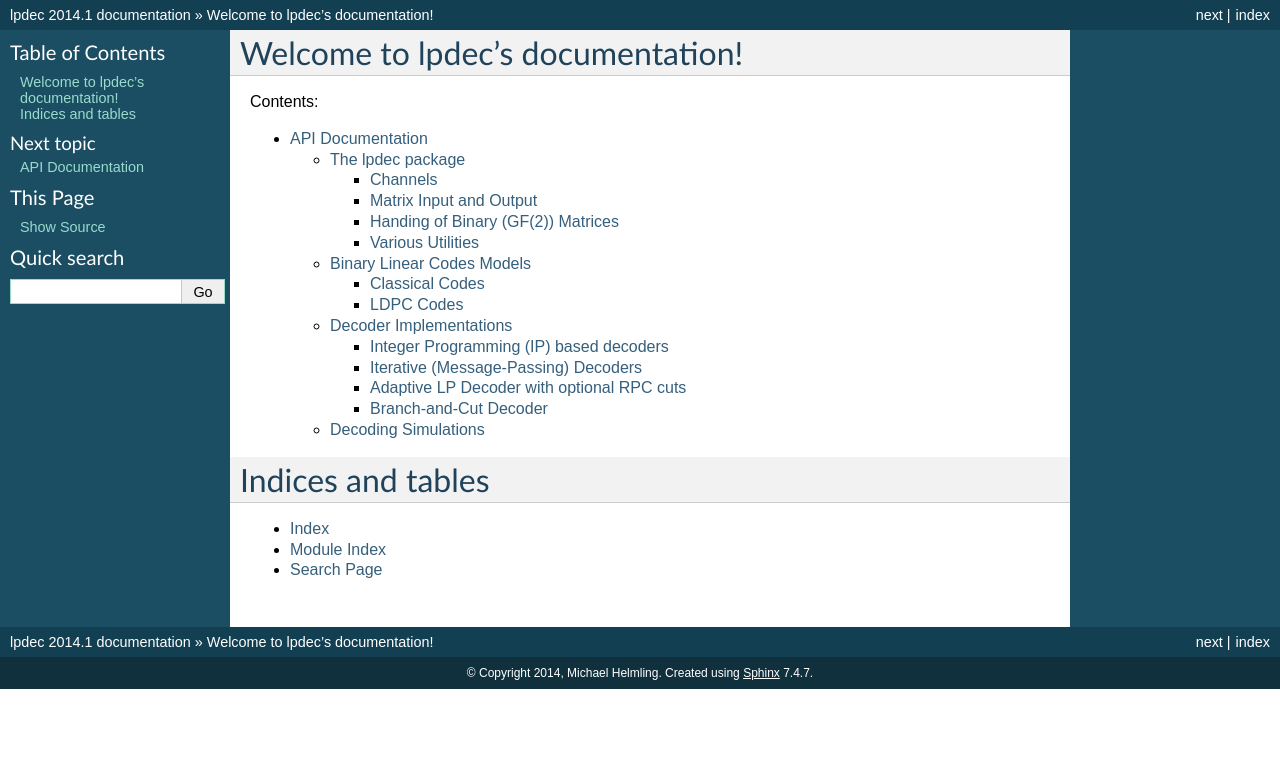
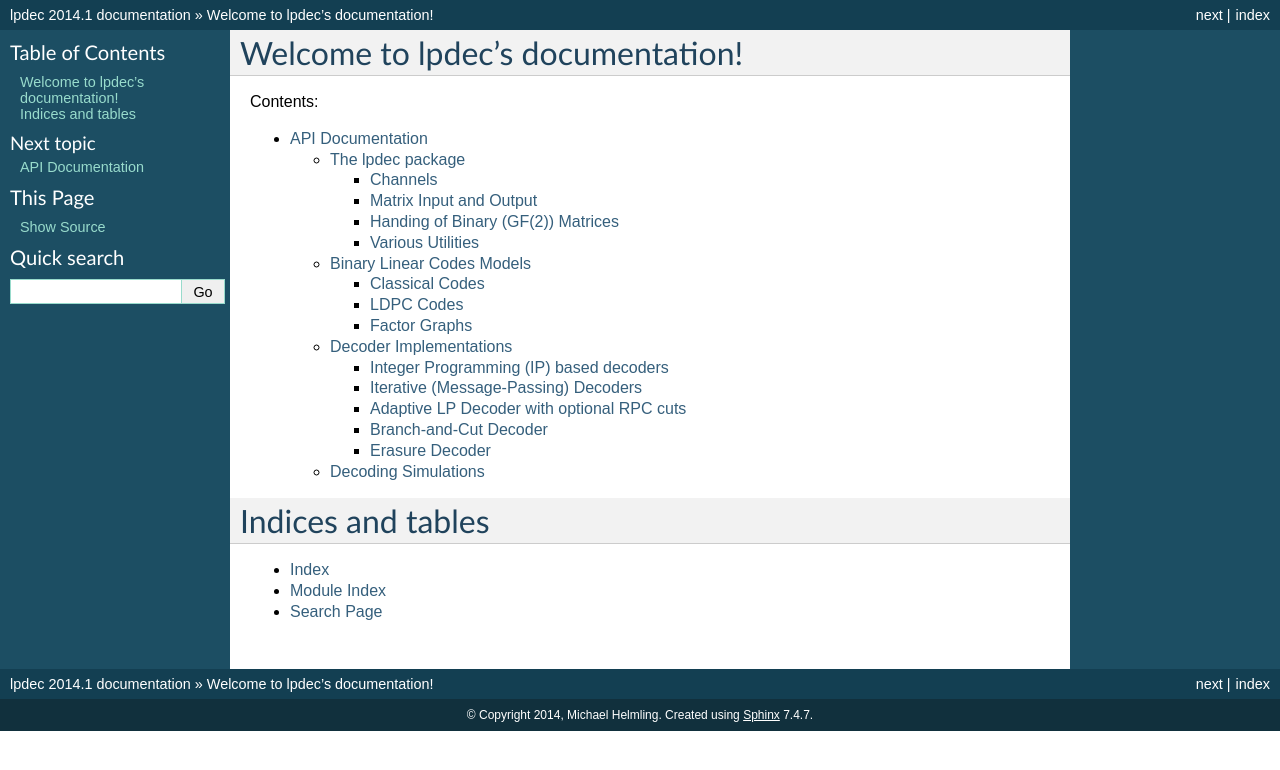
Before and after one commit to supermihi/lpdec, a Sphinx documentation site: the page built from doc/index.rst, in a window 1280 px wide. Shown: the top 770 px of the page. Built offline with Sphinx 7.4.7, drawn with Linux system fonts in a browser that asks for light colours; pages that are not in the unit, such as notebooks, are missing from menus.

Commit message:
Fix and improve adaptive LP, iterative and Branch-and-Cut decoders. Add minimum-distance computation to branch-and-cut software. Update documentation.

```diff
--- a/doc/apidoc/codes.rst
+++ b/doc/apidoc/codes.rst
@@ -16,3 +16,7 @@ LDPC Codes
 ==========
 
 .. automodule:: lpdec.codes.ldpc
+
+Factor Graphs
+=============
+.. automodule:: lpdec.codes.factorgraph
--- a/doc/apidoc/decoders.rst
+++ b/doc/apidoc/decoders.rst
@@ -26,3 +26,9 @@ Branch-and-Cut Decoder
 ======================
 
 .. automodule:: lpdec.decoders.branchcut
+
+
+Erasure Decoder
+===============
+
+.. automodule:: lpdec.decoders.erasure
```
Also changed, not shown: 5 other files.
